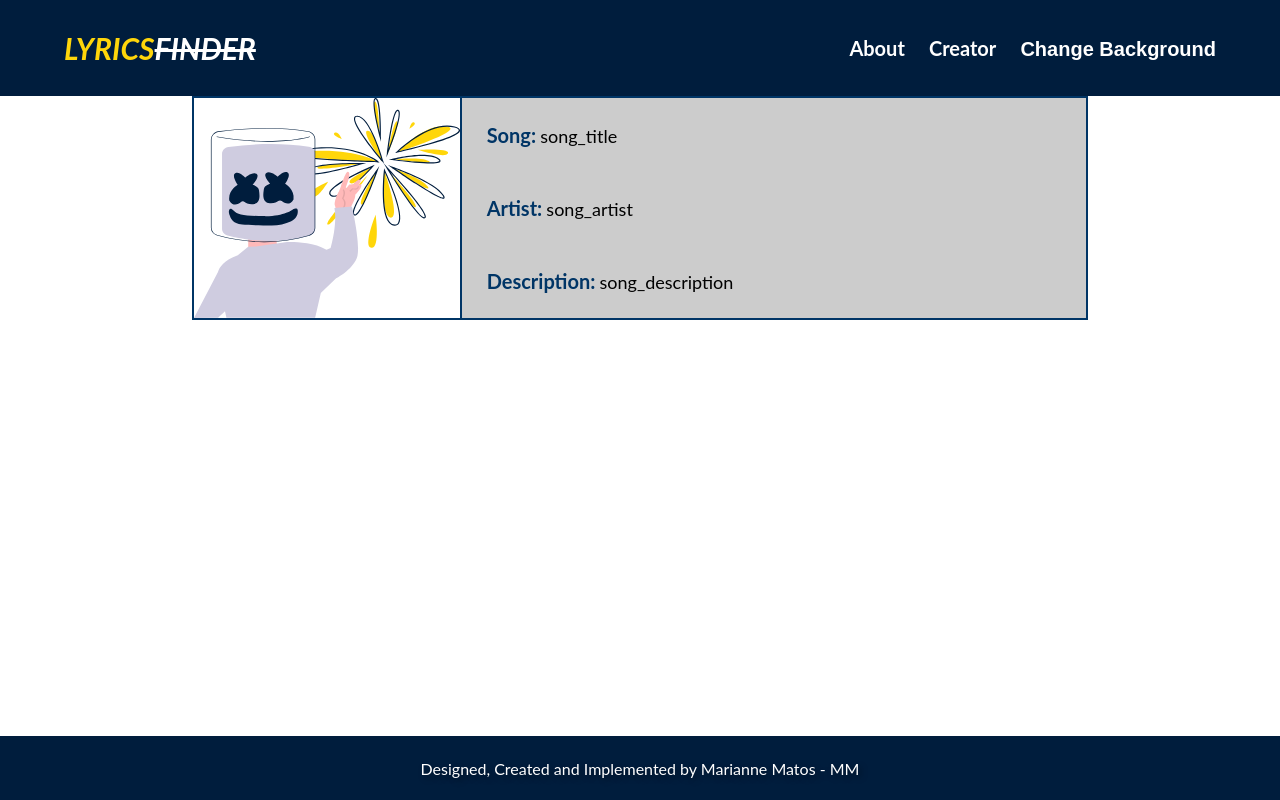
After one commit to MariMatos2112/Lyrics_Finder, a Flask app: template templates/music-found.html in a window 1280 px wide. The commit adds this page. Run offline with Flask 2, Linux system fonts and the light colour scheme; the template is opened without the code that fills it, so the values that code supplies are empty.

Commit message:
started music-found page

```diff
--- a/app.py
+++ b/app.py
@@ -8,7 +8,7 @@ def index():
 
 @app.route('/music-found')
 def music_found():
-    return render_template('search-completed.html')
+    return render_template('music-found.html')
 
 if __name__ == '__main__':
     app.run(debug=True)
--- a/static/css/base.css
+++ b/static/css/base.css
@@ -62,11 +62,6 @@ nav div button:focus {
   display: flex;
   flex-direction: column;
   align-items: center;
-  justify-content: center;
-  background: url("/static/images/undraw_mello.svg") no-repeat;
-  background-size: 40%;
-  background-position-x: 6%;
-  background-position-y: bottom;
 }
 
 footer {
--- /dev/null
+++ b/static/css/music-found.css
@@ -0,0 +1,32 @@
+/* @import url("https://fonts.googleapis.com/css2?family=Lato:wght@100;300;400;700&display=swap"); */
+
+#songInfoBox{
+    width: 70%;
+    height: 35%;
+    display: flex;
+    border: 2px solid #003566;
+}
+
+#songInfoBox img{
+    height: 100%;
+    border-right: 2px solid #003566;
+}
+
+#songInfoBox div{
+    display: flex;
+    flex-direction: column;
+    justify-content: space-around;
+    padding-left: 25px;
+    background: rgba(0, 0, 0, .2);
+    width: 100%;
+}
+
+#songInfoBox .label{
+    font-size: 20px;
+    color: #003566;
+    font-weight: 700;
+}
+
+#songInfoBox .search-content{
+    font-size: 18px;
+}
--- a/templates/base.html
+++ b/templates/base.html
@@ -5,7 +5,6 @@
     <meta http-equiv="X-UA-Compatible" content="IE=edge" />
     <meta name="viewport" content="width=device-width, initial-scale=1.0" />
     <link rel="stylesheet" href="{{ url_for('static', filename='css/base.css') }}">
-    <!-- <title>Document</title> -->
     {% block head %} {% endblock %}
   </head>
 
--- /dev/null
+++ b/templates/music-found.html
@@ -0,0 +1,33 @@
+{% extends "base.html" %}
+
+{% block head %}
+<link rel="stylesheet" href="{{ url_for('static', filename='/css/music-found.css') }}">
+<title>Music Found</title>
+{% endblock %}
+
+{% block body %}
+<div id="songInfoBox">
+  <img src="{{ url_for('static', filename='/images/undraw_mello.svg') }}" alt="Image cover" />
+  <div>
+    <p>
+      <span class="label">Song:</span>
+      <span class="search-content">song_title</span>
+    </p>
+    <p>
+      <span class="label">Artist:</span>
+      <span class="search-content">song_artist</span>
+    </p>
+    <p>
+      <span class="label">Description:</span>
+      <span class="search-content">song_description</span>
+    </p>
+  </div>
+</div>
+
+<div id="songLinks">
+  <a href=""> </a>
+  <a href=""> </a>
+  <a href=""> </a>
+  <a href=""> </a>
+</div>
+{% endblock %}
```
Also changed, not shown: static/css/index.css (+21 -11 lines), templates/search-completed.html (deleted, +0 -57 lines).
